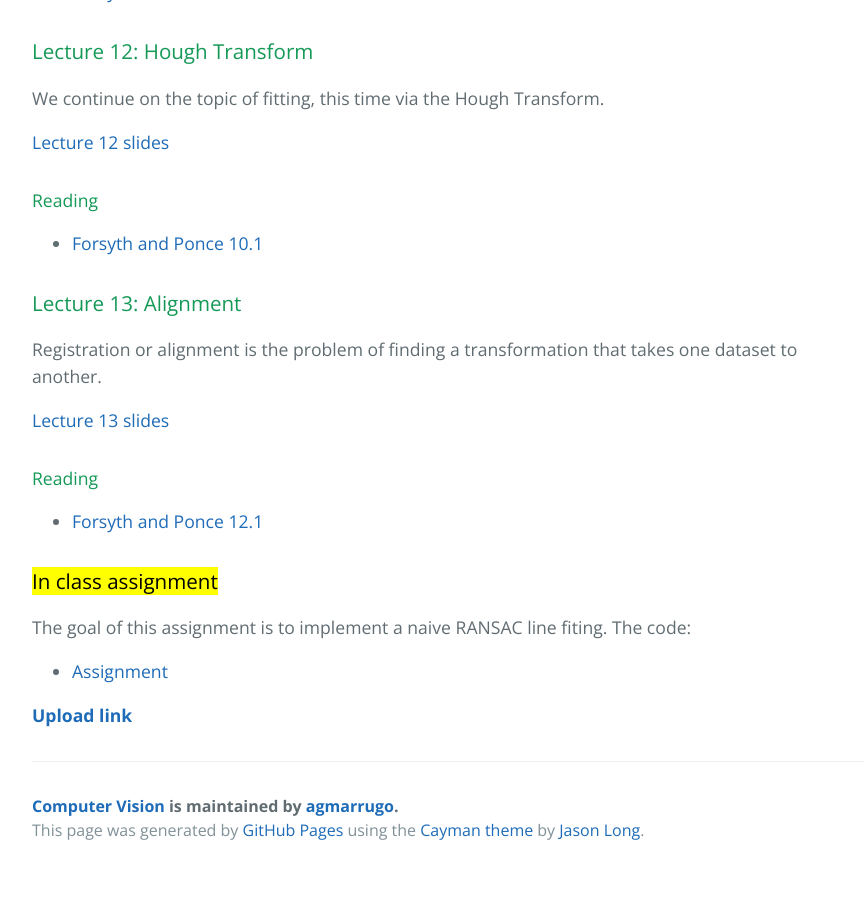
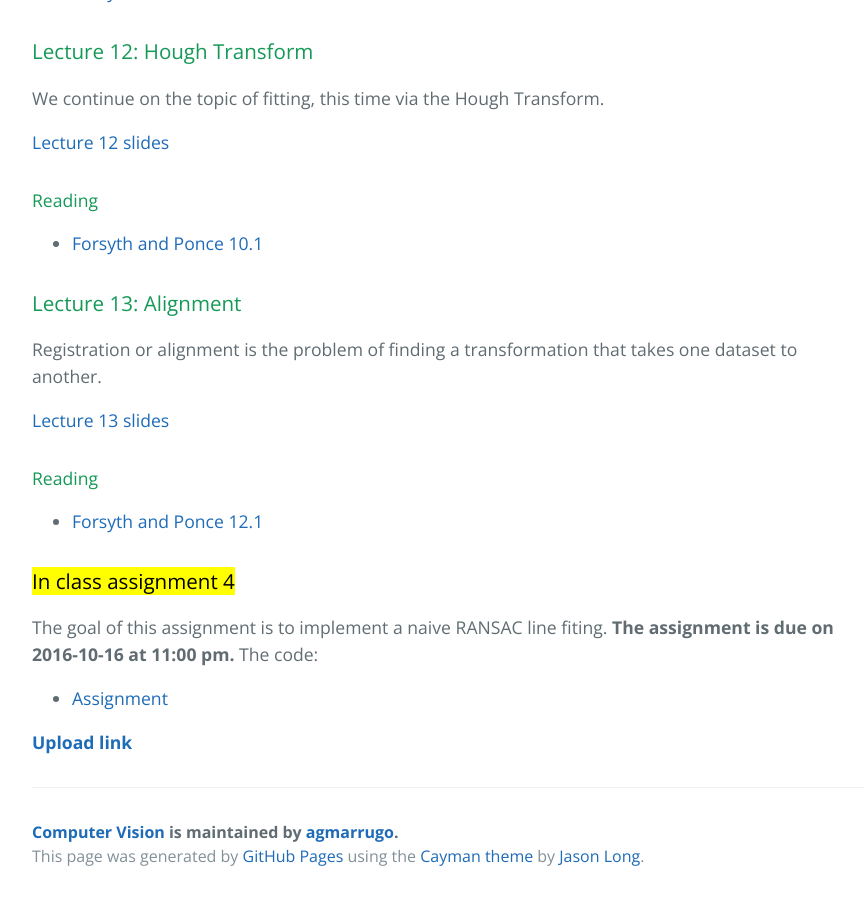
Before and after one commit to opi-lab/optical-metrology-2021, a Jekyll site: the page built from index.md, in a window 1280 px wide and 900 px high, scrolled down 4957 px. Shown: the whole window, without its empty margins (192-1056 px from the left). Built offline with Jekyll 4.4.1, drawn with Linux system fonts in a browser that asks for light colours; before the commit the page ends 5831 px from its top, so only the background shows below that.

Commit message:
Update index.md

```diff
--- a/index.md
+++ b/index.md
@@ -205,12 +205,12 @@ Registration or alignment is the problem of finding a transformation that takes
 
 - [Forsyth and Ponce 12.1](https://www.dropbox.com/s/jkpze7ixos6jlpk/Forsyth-Ponce-chapter-12-1.pdf?dl=0)
 
-### <mark>In class assignment</mark>
+### <mark>In class assignment 4</mark>
 
 The goal of this assignment is to implement a naive RANSAC line fiting.
-<!-- Laplacian blob detector. **The assignment is due on 2016-10-22 at 11:59 pm.**  -->
+**The assignment is due on 2016-10-16 at 11:00 pm.**
 The code:
 
 - [Assignment](https://www.dropbox.com/sh/mxy8wde75c95s2q/AAAb8WnqKnrJCxA69gtCBWKwa?dl=0)
 
-[**Upload link**]()
+[**Upload link**](https://www.dropbox.com/request/NUR1i2bZ4CEW9G5a4hR3)
```
